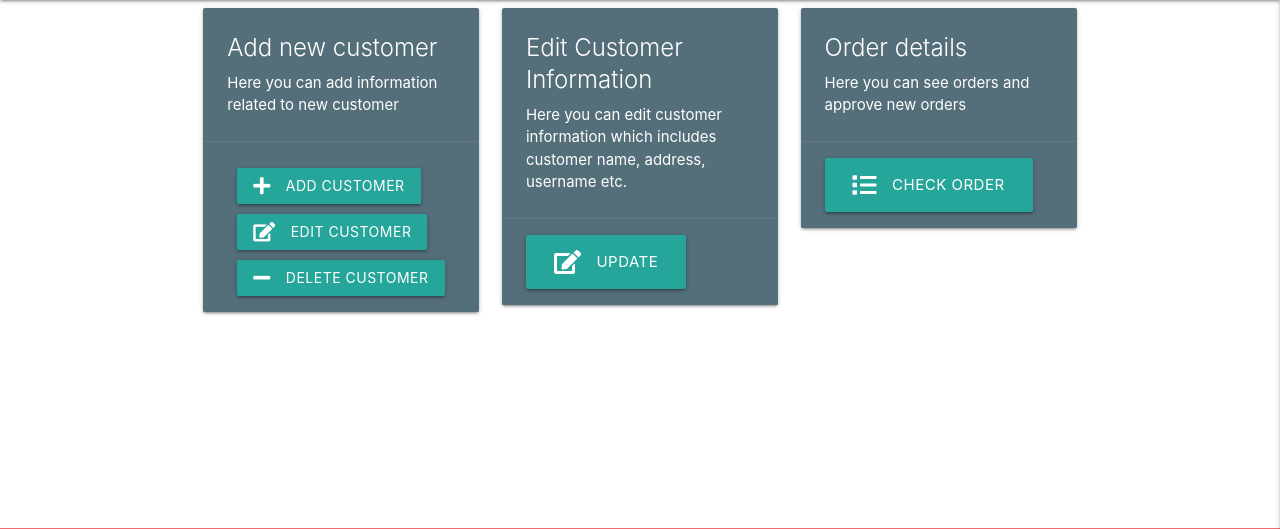
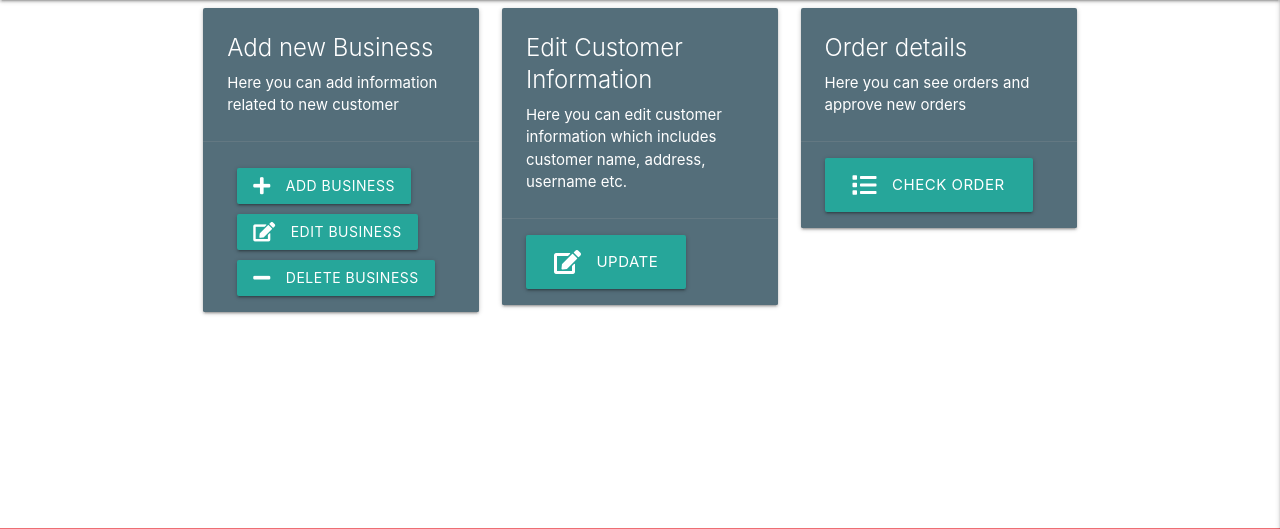
Before and after one commit to rajendradanve/perfect-packaging-inventory-mi3, a Flask app: page /admin in a window 1280 px wide. Shown: the part 64-593 px from the top of the page. Run offline with Flask 2, Linux system fonts and the light colour scheme; the visitor is signed in with stand-in values (Sample User, id 1); some libraries are stand-ins or nearby versions.

Commit message:
add business page updated with database entry

```diff
--- a/app.py
+++ b/app.py
@@ -75,44 +75,48 @@ def get_password_string(length):
     return password_str
 
 
-@app.route("/add_customer", methods=["GET", "POST"])
-def add_customer():
+@app.route("/add_business", methods=["GET", "POST"])
+def add_business():
     if session["user"] != "admin":
         return redirect(url_for("login"))
 
     if request.method == "POST":
         # check if username already exist in db
         existing_customer = mongo.db.users.find_one(
-            {"customer_email": request.form.get("customer_email").lower()})
+            {"business_email": request.form.get("business_email").lower()})
 
-        if existing_user:
-            flash("Customer already exist")
-            return redirect(url_for("add_customer"))
+        if existing_customer:
+            flash("Business already exist")
+            return redirect(url_for("add_business"))
         else:
             password = get_password_string(random.randint(5, 10))
+            print("password:" + password)
             register_customer = {
-                "customer_name": request.form.get("customer_name").lower(),
-                "customer_address": request.form.get("customer_address"),
-                "customer_email": request.form.get("customer_email"),
-                "customer_contact_number": request.form.get(
-                        "customer_contact_number"),
-                "customer_password": generate_password_hash(password)
-        }
+                "business_name": request.form.get("business_name"),
+                "business_branch":request.form.get("business_branch"),
+                "business_address": request.form.get("business_address"),
+                "business_email": request.form.get("business_email").lower(),
+                "business_contact_number": request.form.get(
+                        "business_contact_number"),
+                "business_password": generate_password_hash(password)
+            }
+            mongo.db.businesses.insert_one(register_customer)
+            flash("Business Registered Successfully")
+            return redirect(url_for("add_business"))
+
+    return render_template("add_business.html")
 
 
-    return render_template("add_customer.html")
+@app.route("/edit_business")
+def edit_business():
+
+    return render_template("edit_business.html")
 
 
-@app.route("/edit_customer")
-def edit_customer():
+@app.route("/delete_business")
+def delete_business():
 
-    return render_template("edit_customer.html")
-
-
-@app.route("/delete_customer")
-def delete_customer():
-
-    return render_template("delete_customer.html")
+    return render_template("delete_business.html")
 
 
 @app.route("/change_password")
--- a/static/js/script.js
+++ b/static/js/script.js
@@ -1,4 +1,5 @@
 $(document).ready(function(){
     $('.sidenav').sidenav({edge: "right"});
     $('.collapsible').collapsible();
+    $('select').formSelect();
   });
--- a/templates/admin.html
+++ b/templates/admin.html
@@ -4,13 +4,13 @@
     <div class="col s12 m4">
       <div class="card blue-grey darken-1">
         <div class="card-content white-text">
-          <span class="card-title">Add new customer</span>
+          <span class="card-title">Add new Business</span>
           <p>Here you can add information related to new customer</p>
         </div>
         <div class="card-action">
-          <a href="{{url_for('add_customer')}}" class="waves-effect waves-light btn buttons"><i class="fas fa-plus left"></i>Add Customer</a>
-          <a href="{{url_for('edit_customer')}}" class="waves-effect waves-light btn buttons"><i class="fas fa-edit left"></i>Edit Customer</a>
-          <a href="{{url_for('delete_customer')}}" class="waves-effect waves-light btn buttons"><i class="fas fa-minus left"></i>Delete Customer</a>
+          <a href="{{url_for('add_business')}}" class="waves-effect waves-light btn buttons"><i class="fas fa-plus left"></i>Add Business</a>
+          <a href="{{url_for('edit_business')}}" class="waves-effect waves-light btn buttons"><i class="fas fa-edit left"></i>Edit Business</a>
+          <a href="{{url_for('delete_business')}}" class="waves-effect waves-light btn buttons"><i class="fas fa-minus left"></i>Delete Business</a>
         </div>
       </div>
     </div>
```
Also changed, not shown: templates/add_business.html (added, +61 -0 lines), templates/add_customer.html (deleted, +0 -49 lines), templates/edit_business.html (added, +64 -0 lines), templates/delete_business.html (added), templates/delete_customer.html (deleted), templates/edit_customer.html (deleted).
